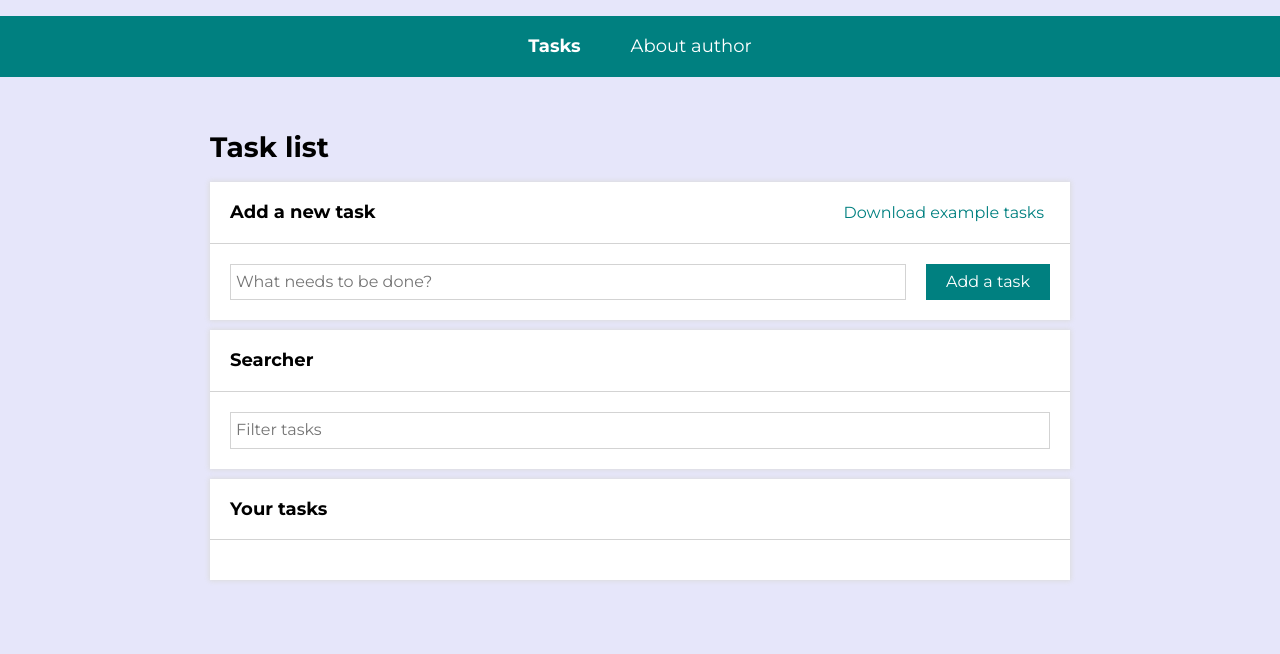
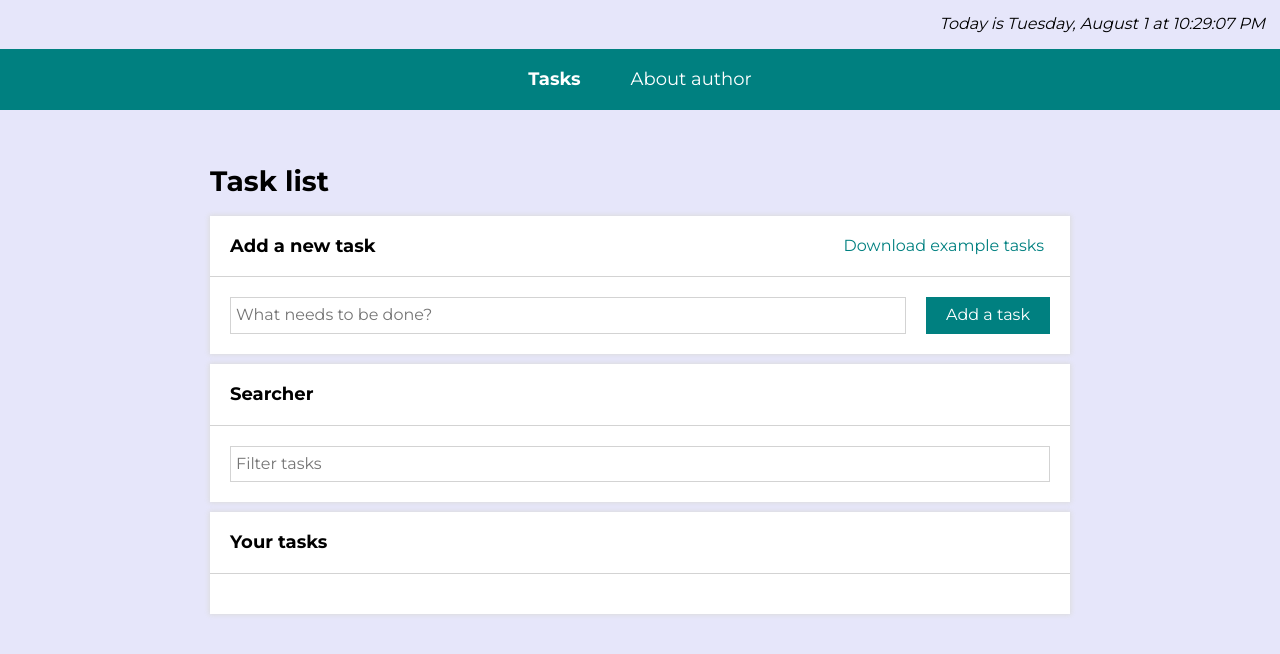
Before and after one commit to RobFyd/To-Do-List-in-React, a React (Create React App) app: page /#/tasksList in a window 1280 px wide. Shown: the top 654 px of the page. Built offline with nearby package versions, Linux system fonts and the light colour scheme.

Commit message:
Clock component added to App.js

```diff
--- a/src/App.js
+++ b/src/App.js
@@ -3,8 +3,11 @@ import TasksPage from "./features/tasks/TasksPage";
 import TaskPage from "./features/tasks/TaskPage";
 import AuthorPage from "./features/author/AuthorPage";
 import { MainNavigation, StyledNavLink } from "./styled";
+import { Clock } from "./common/Clock";
 
 const App = () => (
+  <>
+    <Clock />
     <HashRouter>
       <nav>
         <MainNavigation>
@@ -31,6 +34,7 @@ const App = () => (
         </Switch>
       </nav>
     </HashRouter>
+  </>
 );
 
 export default App;
--- a/src/common/Clock/styled.js
+++ b/src/common/Clock/styled.js
@@ -3,7 +3,7 @@ import styled from "styled-components";
 export const StyledClock = styled.div`
   display: flex;
   flex-direction: row-reverse;
-  margin-top: 5px;
+  margin: 15px 15px 0 0;
   font-style: italic;
 
   @media (max-width: ${({ theme }) => theme.breakpoints.mobileMax}px) {
```
Lines whose indentation alone changed are shown as unchanged.
